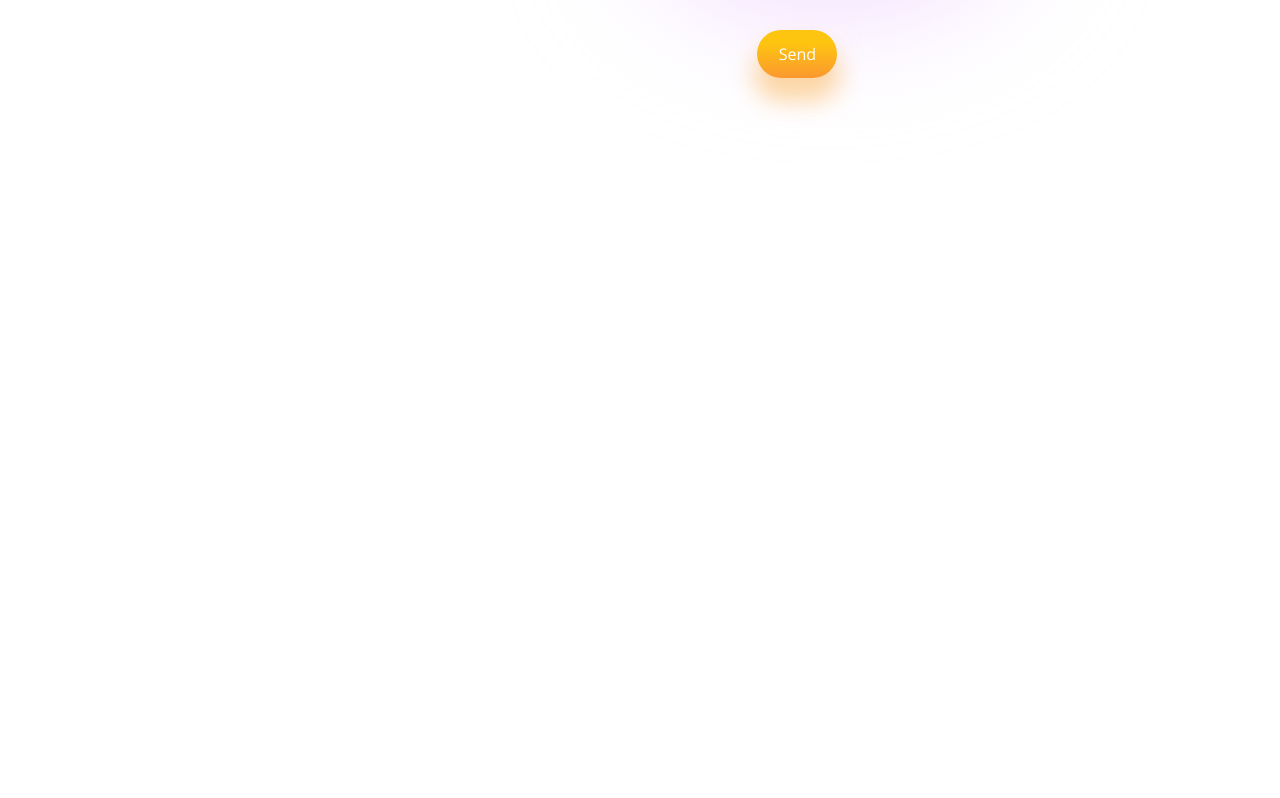
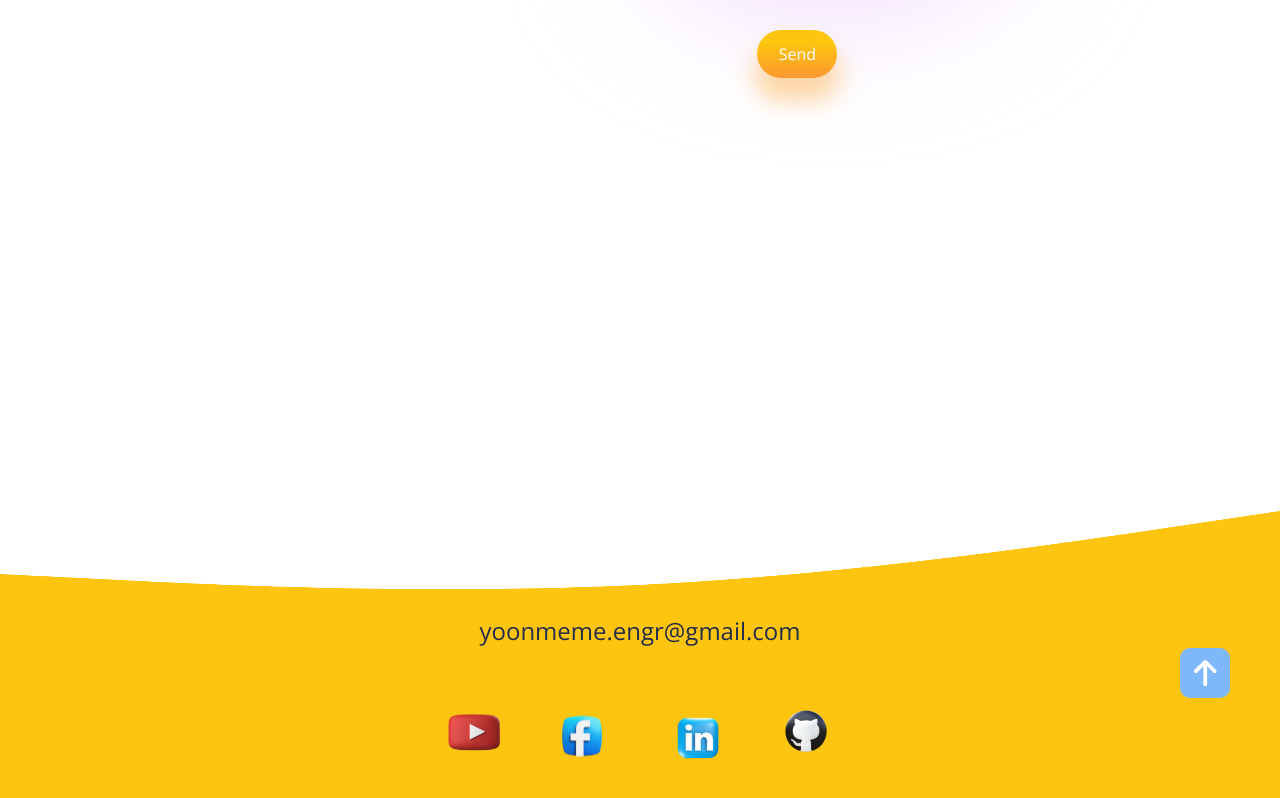
Before and after one commit to YoonMeMe-engr/MyPortfolio-ReactJS, a React (Vite) app: page / in a window 1280 px wide. Shown: the part 4722-5520 px from the top of the page. Before the commit the page ends 5128 px from the top, so only its background shows below. Built offline with nearby package versions, Linux system fonts and the light colour scheme; a web font is replaced by a local one.

Commit message:
first commit

```diff
--- a/src/App.jsx
+++ b/src/App.jsx
@@ -7,6 +7,7 @@ import Works from './Components/Works/Works'
 import Portfolio from './Components/Portfolio/Portfolio'
 import Testimonial from './Components/Testimonial/Testimonial'
 import Contact from './Components/Contact/Contact'
+import Footer from './Components/Footer/Footer'
 
 export default function App() {
     return (
@@ -19,6 +20,7 @@ export default function App() {
         <Portfolio></Portfolio>
         <Testimonial></Testimonial>
         <Contact></Contact>
+        <Footer></Footer>
       </div>
     )
 }
--- /dev/null
+++ b/src/Components/Footer/Footer.jsx
@@ -0,0 +1,41 @@
+import React from 'react'
+import Wave from '../../assets/img/Wave.png'
+import YouTube from '../../assets/img/YouTubeF.png'
+import Facebook from '../../assets/img/FacebookF.png'
+import LinkedIn from '../../assets/img/LinkedInF.png'
+import GitHub from '../../assets/img/GitHubF.png'
+import { FontAwesomeIcon } from '@fortawesome/react-fontawesome'
+import {faArrowUp} from '@fortawesome/free-solid-svg-icons'
+
+export default function Footer() {
+    const top = () => {
+        window.scrollTo({top: 0, behavior: 'smooth'});
+      }
+      return (
+        <div className=''>
+            <div className="flex items-center relative mt-[5rem] -my-[.5rem] -mx-[3.5rem]">
+                <img src={Wave} alt="" className='w-[100%] h-[20rem]'/>
+                <div className="absolute flex flex-col items-center justify-center w-[100%] mt-[8rem] gap-[2rem]">
+                    <span className='text-[1.5rem]'>yoonmeme.engr@gmail.com</span>
+                    <div className="flex">
+                        <a href="https://www.youtube.com/@Engr.YoonMeMe" target='_blank'>
+                            <img src={YouTube} alt="" className='transform scale-[.57]'/>
+                        </a>
+                        <a href="https://www.facebook.com/YoonMeMe.Engr" target='_blank'>
+                            <img src={Facebook} alt="" className='transform scale-[.5]'/>
+                        </a>
+                        <a href="https://www.linkedin.com/in/yoon-me-me-b6b58824a/" target='_blank'>
+                            <img src={LinkedIn} alt="" className='transform scale-[.63]'/>
+                        </a>
+                        <a href="https://github.com/YoonMeMe-engr" target='_blank'>
+                            <img src={GitHub} alt="" className='transform scale-[.5]'/>
+                        </a>
+                    </div>
+                </div>
+                <button onClick={top} className='absolute w-[50px] h-[50px] bg-[#7fb8f9] flex justify-center items-center text-white rounded-[10px] text-[30px] cursor-pointer right-[50px] bottom-[100px] border-none'>
+                    <FontAwesomeIcon icon={faArrowUp} />
+                </button>
+            </div>
+        </div>
+    )
+}
```
